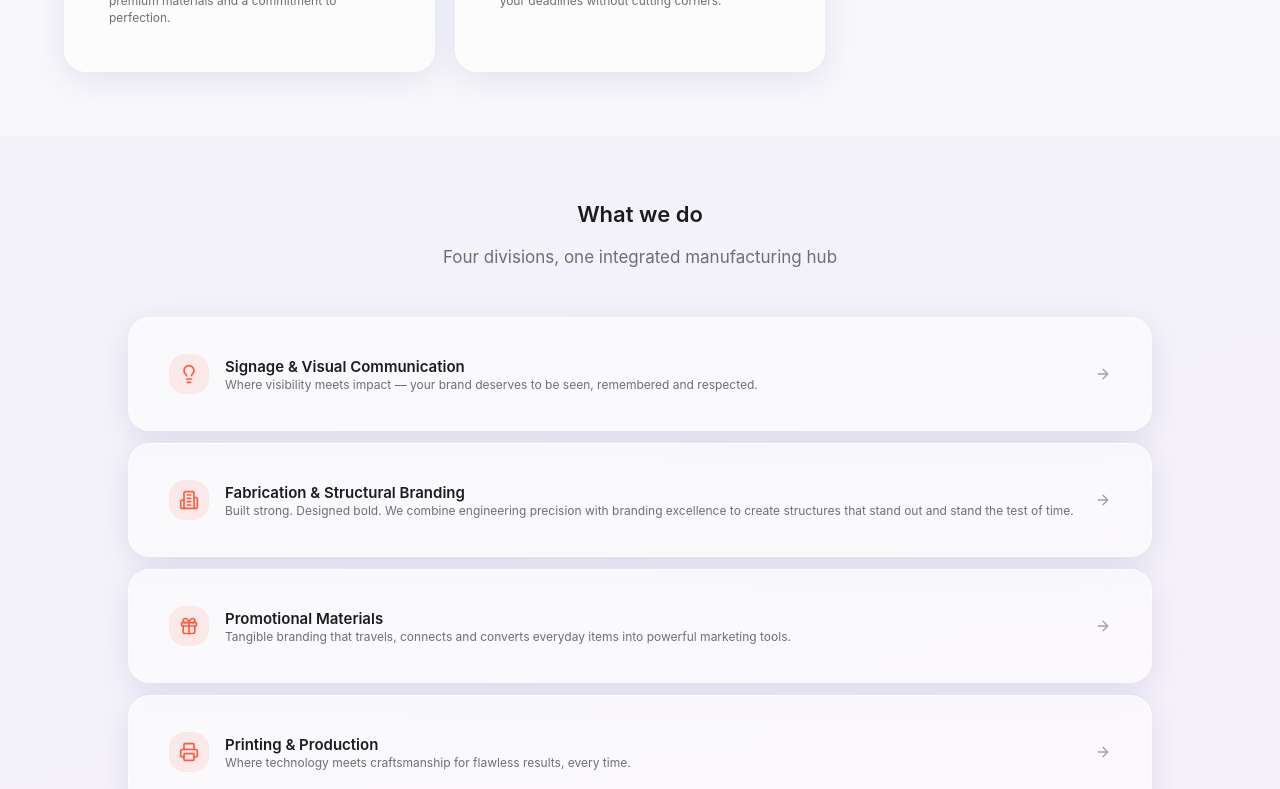
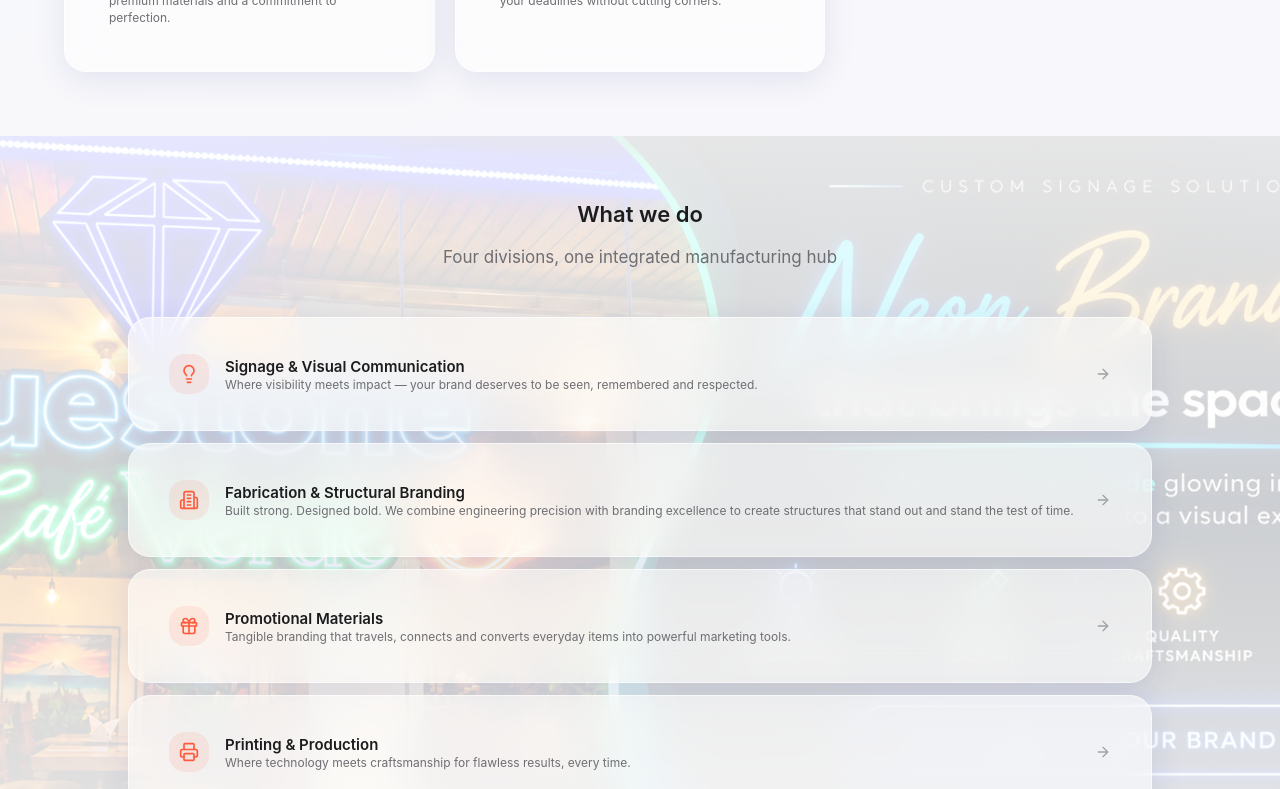
Before and after one commit to Haizard/wxy-printing-company, a React (Vite) app: page /about in a window 1280 px wide. Shown: the part 2260-3049 px from the top of the page. Built offline with nearby package versions, Linux system fonts and the light colour scheme.

Commit message:
feat: add workshop background to What We Do section on About page
🤖 Generated with Codebuff
Co-Authored-By: Codebuff <noreply@codebuff.com>

```diff
--- a/src/pages/AboutPage.tsx
+++ b/src/pages/AboutPage.tsx
@@ -218,7 +218,11 @@ export default function AboutPage() {
       </section>
 
       {/* Core divisions */}
-      <section className="px-4 lg:px-8 py-16">
+      <section className="relative overflow-hidden px-4 lg:px-8 py-16">
+        <div className="absolute inset-0 -z-10">
+          <img src="/images_new/workshop-bg.png" alt="" className="w-full h-full object-cover" />
+          <div className="absolute inset-0 bg-gradient-to-b from-white/90 via-white/80 to-white/90" />
+        </div>
         <div className="max-w-5xl mx-auto">
           <motion.div
             initial={{ opacity: 0 }}
```
Also changed, not shown: public/images_new/workshop-bg.png (added).
